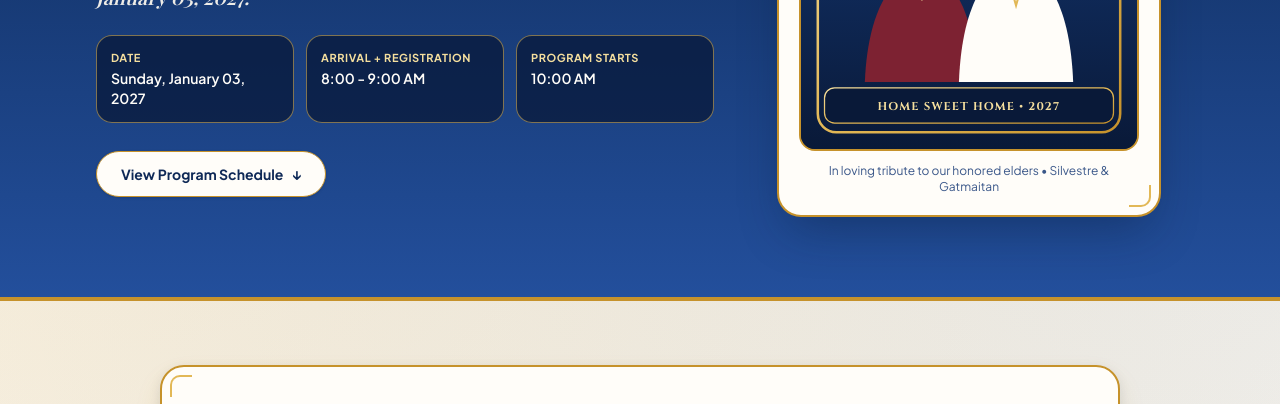
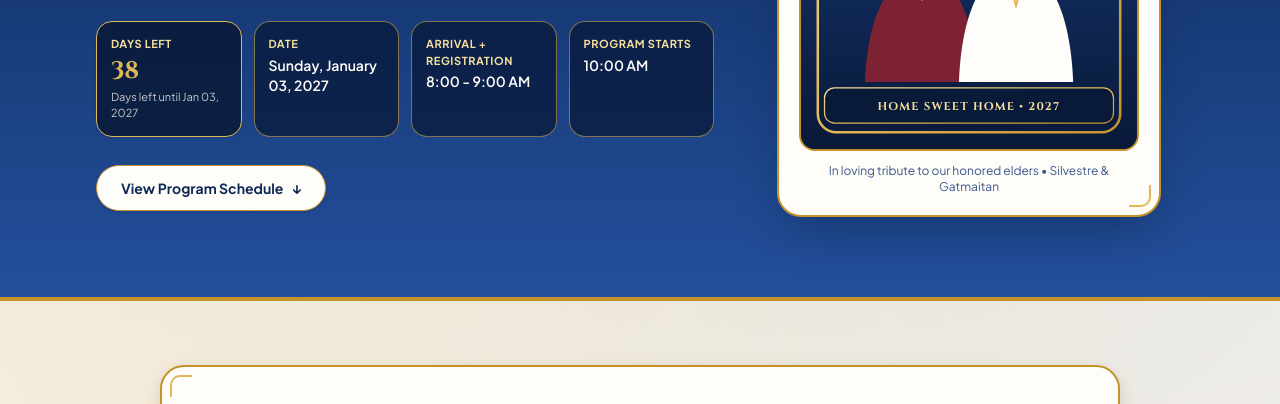
Before and after one commit to jmsuatengco22-max/silvestre-gatmaitan, a plain HTML site: page index.html in a window 1280 px wide. Shown: the part 388-792 px from the top of the page. Drawn offline with nearby package versions, Linux system fonts and the light colour scheme; a web font is replaced by a local one.

Commit message:
Update index.html

```diff
--- a/index.html
+++ b/index.html
@@ -185,7 +185,13 @@
             “Reconnect • Reunited” — Bringing our <span class="text-gold-200 font-semibold">Home Sweet Home</span> spirit to life as the Silvestre and Gatmaitan families gather on Sunday, January 03, 2027.
           </p>
 
-          <div class="grid grid-cols-1 sm:grid-cols-3 gap-3 pt-1 text-left">
+          <div class="grid grid-cols-1 sm:grid-cols-2 lg:grid-cols-4 gap-3 pt-1 text-left">
+            <div class="p-3.5 rounded-2xl bg-royal-950/85 border border-gold-400 shadow">
+              <div class="text-[11px] uppercase tracking-wider text-gold-200 font-bold">Days Left</div>
+              <div id="daysLeftValue" class="font-display text-2xl font-bold text-gold-300 mt-0.5">--</div>
+              <div id="daysLeftLabel" class="text-[11px] text-ivory-100/80 mt-0.5">Until Jan 03, 2027</div>
+            </div>
+
             <div class="p-3.5 rounded-2xl bg-royal-950/75 border border-gold-400/55">
               <div class="text-[11px] uppercase tracking-wider text-gold-200 font-bold">Date</div>
               <div class="font-semibold text-sm text-ivory-50 mt-0.5">Sunday, January 03, 2027</div>
@@ -223,10 +229,17 @@
             </div>
 
             <div class="relative aspect-[4/4.25] w-full rounded-2xl overflow-hidden bg-gradient-to-b from-royal-700 via-royal-900 to-royal-950 border-2 border-gold-500 flex items-center justify-center">
+              <img
+                id="tributePortraitPhoto"
+                src="image.jpg"
+                alt="Honored elders of the Silvestre and Gatmaitan families"
+                class="w-full h-full object-cover"
+                onerror="this.classList.add('hidden'); document.getElementById('tributeVectorFallback')?.classList.remove('hidden');"
+              />
               <svg
                 id="tributeVectorFallback"
                 viewBox="0 0 400 425"
-                class="w-full h-full object-cover"
+                class="hidden w-full h-full object-cover"
                 role="img"
                 aria-label="Warm vector illustration of the Silvestre and Gatmaitan elder couple"
               >
@@ -652,9 +665,35 @@
       const RSVP_STORAGE_KEY = 'silvestre_gatmaitan_rsvp_2027';
       const RSVP_CHANNEL_NAME = 'silvestre_gatmaitan_rsvp_channel';
       const RSVP_CUSTOM_EVENT = 'silvestre-gatmaitan-rsvp-submitted';
+      const REUNION_DATE = new Date(2027, 0, 3); // Sunday, January 03, 2027
 
       const fallbackStorage = new Map();
       let broadcastChannel = null;
+
+      function updateDaysLeftCounter() {
+        const valueEl = document.getElementById('daysLeftValue');
+        const labelEl = document.getElementById('daysLeftLabel');
+        if (!valueEl || !labelEl) return;
+
+        const now = new Date();
+        const todayStart = new Date(now.getFullYear(), now.getMonth(), now.getDate());
+        const targetStart = new Date(REUNION_DATE.getFullYear(), REUNION_DATE.getMonth(), REUNION_DATE.getDate());
+        const diffDays = Math.round((targetStart - todayStart) / 86400000);
+
+        if (diffDays > 0) {
+          valueEl.textContent = String(diffDays);
+          labelEl.textContent = diffDays === 1 ? 'Day left until Jan 03, 2027' : 'Days left until Jan 03, 2027';
+        } else if (diffDays === 0) {
+          valueEl.textContent = 'TODAY';
+          labelEl.textContent = 'Reunion Day • Jan 03, 2027';
+        } else {
+          const daysAgo = Math.abs(diffDays);
+          valueEl.textContent = String(daysAgo);
+          labelEl.textContent = daysAgo === 1 ? 'Day since Jan 03, 2027' : 'Days since Jan 03, 2027';
+        }
+      }
+
+      updateDaysLeftCounter();
 
       function getBroadcastChannel() {
         if (broadcastChannel) return broadcastChannel;
```
